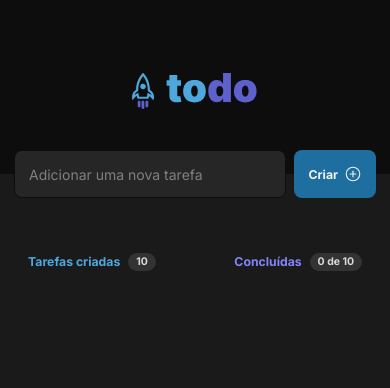
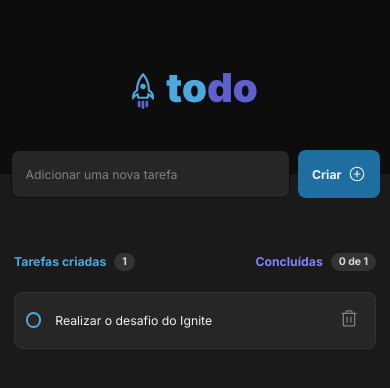
Before and after one commit to felipekgouvea/todo-ignite, a React (Vite) app: page / in a window 390 px wide. Shown: the top 388 px of the page. Built offline with nearby package versions, Linux system fonts and the light colour scheme.

Commit message:
style: Ajustando o Layou

```diff
--- a/src/App.tsx
+++ b/src/App.tsx
@@ -6,7 +6,9 @@ import { v4 as uuidv4 } from 'uuid'
 import { TaskType } from './types/TaskType.ts'
 
 function App() {
-  const [tasks, setTasks] = useState<TaskType[]>([])
+  const [tasks, setTasks] = useState<TaskType[]>([
+    { id: uuidv4(), title: 'Realizar o desafio do Ignite', isComplete: false },
+  ])
 
   const addTask = (taskText: string) => {
     setTasks([
@@ -19,12 +21,25 @@ function App() {
     ])
   }
 
+  const toggleTaskCompleteById = (taskId: string) => {
+    const newTasks = tasks.map((task) => {
+      if (task.id === taskId) {
+        return {
+          ...tasks,
+          isCompleted: !task.isCompleted,
+        }
+      }
+      return tasks
+    })
+    setTasks(newTasks)
+  }
+
   return (
     <div>
       <Header onAddTask={addTask} />
       <div className={styles.wrapper}>
         <main>
-          <Tasks tasks={tasks} />
+          <Tasks tasks={tasks} onComplete={toggleTaskCompleteById} />
         </main>
       </div>
     </div>
--- a/src/Header/Header.module.css
+++ b/src/Header/Header.module.css
@@ -10,12 +10,11 @@
 .newTaskForm{
   position: absolute;
   height: 3.375rem;
+  width: 100%;
   max-width: 46rem;
-  width: 100%;
   bottom: -1.688rem;
   display: flex;
   gap: 8px;
-  padding: 0 1rem;
 }
 
 .newTaskForm input{
@@ -53,3 +52,13 @@
 .newTaskForm button:hover{
   background-color: var(--blue);
 }
+
+@media(max-width: 768px){
+  .newTaskForm{
+    padding: 0 .75rem;
+  }
+
+  .newTaskForm input{
+    font-size: .875rem;
+  }
+}
--- a/src/Header/Header.tsx
+++ b/src/Header/Header.tsx
@@ -23,7 +23,6 @@ export const Header = ({ onAddTask }: HeaderProps) => {
   return (
     <header className={styles.header}>
       <img src={TodoLogo} alt="LogoTodo" />
-
       <form onSubmit={handleSubmit} className={styles.newTaskForm}>
         <input
           type="text"
--- a/src/Task/Task.module.css
+++ b/src/Task/Task.module.css
@@ -7,6 +7,7 @@
   align-items: center;
   justify-content: space-between;
   gap: .75;
+  border-radius: 8px;
 }
 
 .task p {
@@ -14,6 +15,11 @@
   line-height: 19px;
   color: var(--gray-100);
   margin-right: auto;
+}
+
+.taskComplete p {
+  text-decoration: line-through;
+  color: var(--gray-300);
 }
 
 p.textCompleted{
@@ -77,3 +83,14 @@ p.textCompleted{
   padding: .375rem;
   border-radius: 4px;
 }
+
+
+@media(max-width: 768px){
+  .task input[type="checkbox"]:checked::after{
+    bottom: -.15rem;
+    right: .25rem;
+  }
+  .task{
+    padding: .75rem;
+  }
+}
--- a/src/Task/Task.tsx
+++ b/src/Task/Task.tsx
@@ -4,11 +4,12 @@ import { Trash } from 'phosphor-react'
 
 interface TaskProps {
   task: TaskType
+  onComplete: () => void
 }
 
-export const Task = ({ task }: TaskProps) => {
+export const Task = ({ task, onComplete }: TaskProps) => {
   return (
-    <div className={styles.task}>
+    <div className={task.isComplete ? styles.taskComplete : styles.task}>
       <input type="checkbox" />
       <p>{task.title}</p>
       <button className={styles.deleteButton}>
--- a/src/Tasks/Tasks.module.css
+++ b/src/Tasks/Tasks.module.css
@@ -3,7 +3,6 @@
   max-width: 46rem;
   margin: 0 auto;
   margin-top: 5.625rem;
-  padding: 0 1rem;
 }
 
 .header{
@@ -45,3 +44,9 @@
   flex-direction: column;
   gap: .75rem;
 }
+
+@media(max-width: 768px){
+  .tasks{
+    padding: 0;
+  }
+}
--- a/src/Tasks/Tasks.tsx
+++ b/src/Tasks/Tasks.tsx
@@ -4,19 +4,25 @@ import styles from './Tasks.module.css'
 
 interface TasksProps {
   tasks: TaskType
+  onComplete: () => void
 }
 
-export const Tasks = ({ tasks }: TasksProps) => {
+export const Tasks = ({ tasks, onComplete }: TasksProps) => {
+  const tasksQuantity = tasks.length
+  const completedTasks = tasks.filter((tasks) => tasks.isComplete).length
+
   return (
     <section className={styles.tasks}>
       <header className={styles.header}>
         <div>
           <p>Tarefas criadas</p>
-          <span>10</span>
+          <span>{tasksQuantity}</span>
         </div>
         <div>
           <p className={styles.textPurple}>Concluídas</p>
-          <span>0 de 10</span>
+          <span>
+            {completedTasks} de {tasksQuantity}
+          </span>
         </div>
       </header>
       <div className={styles.listTasks}>
```
